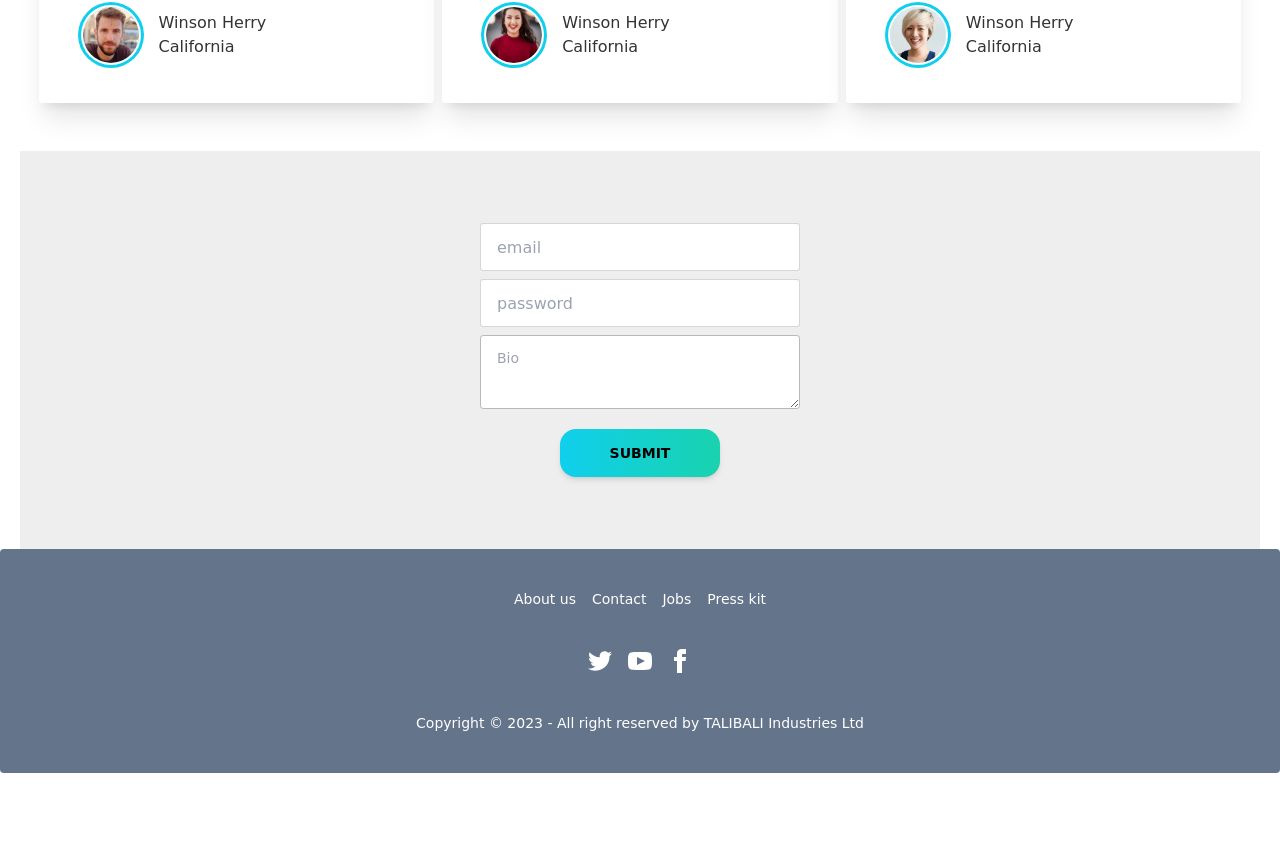
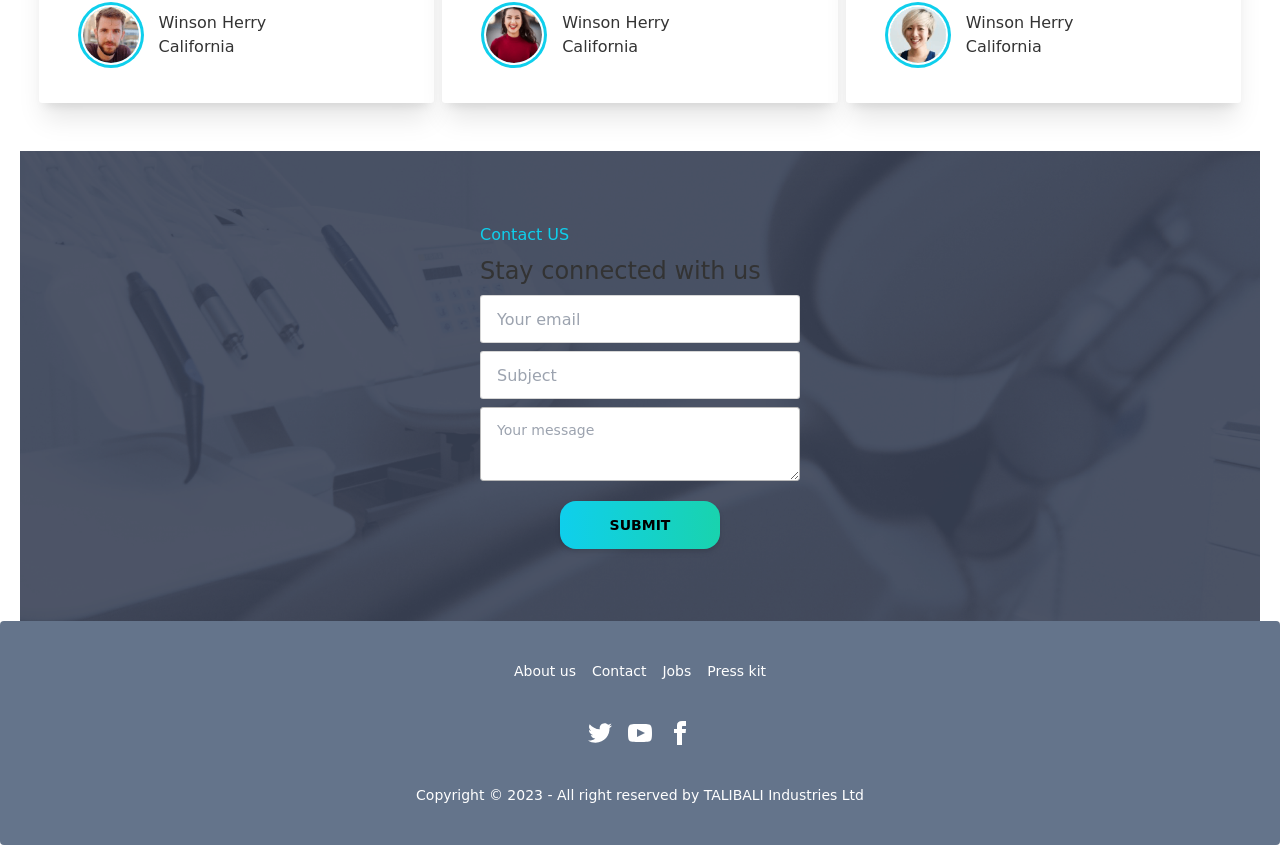
Before and after one commit to muyed-moktadir/medic-world-client-side, a React (Vite) app: page / in a window 1280 px wide. Shown: the part 2790-3635 px from the top of the page. Before the commit the page ends 3563 px from the top, so only its background shows below. Built offline with nearby package versions, Linux system fonts and the light colour scheme.

Commit message:
contact us component

```diff
--- a/package.json
+++ b/package.json
@@ -11,6 +11,7 @@
   },
   "dependencies": {
     "daisyui": "^2.51.6",
+    "npm": "^9.7.1",
     "react": "^18.2.0",
     "react-dom": "^18.2.0",
     "react-router-dom": "^6.11.2"
--- /dev/null
+++ b/src/pages/Home/Conntact Us/ContactStyle.jsx
@@ -0,0 +1,8 @@
+import appointment from "../../../assets/images/appointment.png"
+
+
+export const ContactbgImage ={
+    backgroundImage:`url(${appointment})`,
+    backgroundRepeat: "no-repeat",
+    backgroundPosition: "center",
+}
--- a/src/pages/Home/Conntact Us/ContactUs.jsx
+++ b/src/pages/Home/Conntact Us/ContactUs.jsx
@@ -1,28 +1,36 @@
 // eslint-disable-next-line no-unused-vars
 import React from "react";
-import { CustomButton } from "../InfoCards/InfocardStyle";
-
+import { CustomButton } from "../InfoCards/InfocardStyle"
+import { ContactbgImage } from "./ContactStyle";
 const ContactUs = () => {
   return (
-    <div className="hero bg-base-200">
-      <div className="card flex-shrink-0 w-full max-w-sm my-10">
+    <div className="hero bg-base-200" style={ContactbgImage}>
+
+      <div>
+
+      </div>
+      <div className="card flex-shrink-0  w-full max-w-sm my-10">
+
+
         <div className="card-body">
+        <h5 className="text-primary">Contact US</h5>
+        <h1 className="text-2xl">Stay connected with us</h1>
           <div className="form-control">
             <input
-              type="text"
-              placeholder="email"
+              type="email"
+              placeholder="Your email"
               className="input input-bordered"
             />
           </div>
           <div className="form-control">
             <input
               type="text"
-              placeholder="password"
+              placeholder="Subject"
               className="input input-bordered"
             />
           </div>
           <div className="form-control">
-            <textarea className="textarea textarea-accent" placeholder="Bio"></textarea>
+            <textarea className="textarea textarea-accent" placeholder="Your message"></textarea>
           </div>
           <div className="form-control w-[50%] mx-auto mt-3">
             <CustomButton>Submit</CustomButton>
```
Also changed, not shown: 1 other file (tests, documents, lock files or other folders).
